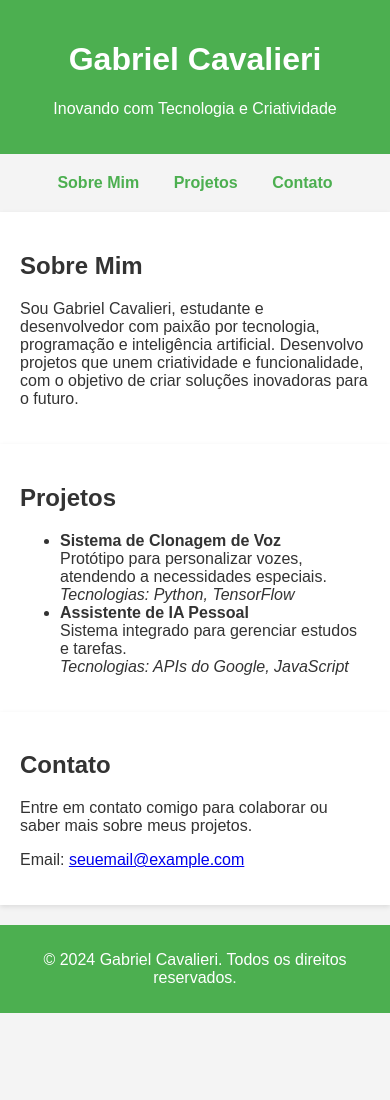
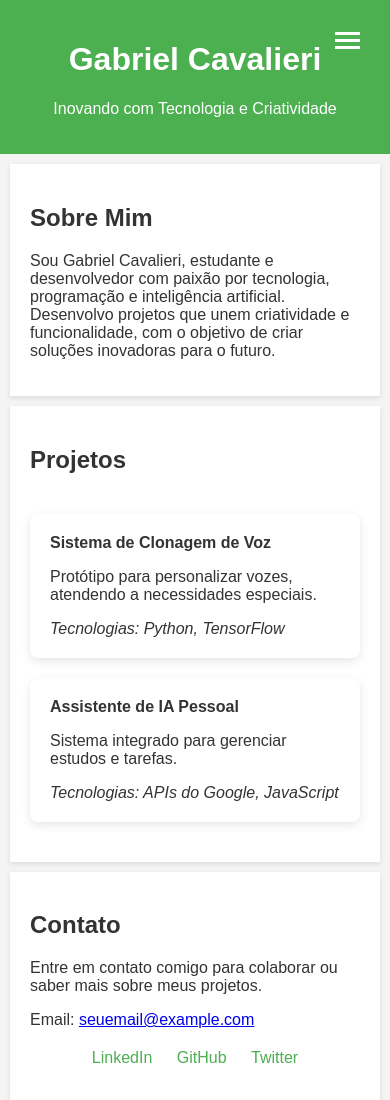
Before and after one commit to gabrielcavalieri/gabrielcavalieri.github.io, a plain HTML site: page index.html in a window 390 px wide. Shown: the top 1100 px of the page. Before the commit the page ends 1013 px from the top, so only its background shows below. Drawn offline with Linux system fonts and the light colour scheme.

Commit message:
Update index.html

```diff
--- a/index.html
+++ b/index.html
@@ -12,29 +12,92 @@
             background-color: #f4f4f4;
             color: #333;
         }
+
         header {
             background-color: #4CAF50;
             color: white;
             padding: 20px 10px;
             text-align: center;
+            position: relative;
         }
+
         nav {
             text-align: center;
             margin: 20px 0;
         }
+
         nav a {
             text-decoration: none;
             color: #4CAF50;
             margin: 0 15px;
             font-weight: bold;
+            transition: all 0.3s ease;
         }
+
+        nav a:hover {
+            color: #2E7D32;
+            border-bottom: 2px solid #2E7D32;
+        }
+
         section {
             max-width: 900px;
             margin: auto;
             padding: 20px;
             background: white;
             box-shadow: 0 2px 5px rgba(0, 0, 0, 0.1);
+            margin-bottom: 20px;
         }
+
+        .projetos-grid {
+            display: grid;
+            grid-template-columns: repeat(auto-fit, minmax(300px, 1fr));
+            gap: 20px;
+            padding: 20px 0;
+        }
+
+        .projeto-card {
+            background: #fff;
+            padding: 20px;
+            border-radius: 8px;
+            box-shadow: 0 3px 10px rgba(0, 0, 0, 0.1);
+            transition: transform 0.3s ease;
+        }
+
+        .projeto-card:hover {
+            transform: translateY(-5px);
+        }
+
+        .menu-hamburger {
+            display: none;
+            flex-direction: column;
+            cursor: pointer;
+            padding: 10px;
+        }
+
+        .menu-hamburger span {
+            width: 25px;
+            height: 3px;
+            background-color: white;
+            margin: 2px 0;
+            transition: 0.4s;
+        }
+
+        .redes-sociais {
+            margin: 20px 0;
+            text-align: center;
+        }
+
+        .redes-sociais a {
+            margin: 0 10px;
+            color: #4CAF50;
+            text-decoration: none;
+            transition: color 0.3s ease;
+        }
+
+        .redes-sociais a:hover {
+            color: #2E7D32;
+        }
+
         footer {
             text-align: center;
             padding: 10px;
@@ -42,15 +105,56 @@
             color: white;
             margin-top: 20px;
         }
+
+        @media screen and (max-width: 768px) {
+            .menu-hamburger {
+                display: flex;
+                position: absolute;
+                top: 20px;
+                right: 20px;
+            }
+
+            nav {
+                display: none;
+                width: 100%;
+                position: absolute;
+                top: 80px;
+                background: white;
+                box-shadow: 0 2px 5px rgba(0, 0, 0, 0.1);
+                z-index: 1000;
+            }
+
+            nav.active {
+                display: flex;
+                flex-direction: column;
+            }
+
+            nav a {
+                display: block;
+                padding: 15px;
+                margin: 0;
+                border-bottom: 1px solid #eee;
+            }
+
+            section {
+                margin: 10px;
+                width: auto;
+            }
+        }
     </style>
 </head>
 <body>
     <header>
         <h1>Gabriel Cavalieri</h1>
         <p>Inovando com Tecnologia e Criatividade</p>
+        <div class="menu-hamburger" onclick="toggleMenu()">
+            <span></span>
+            <span></span>
+            <span></span>
+        </div>
     </header>
 
-    <nav>
+    <nav id="menu">
         <a href="#sobre-mim">Sobre Mim</a>
         <a href="#projetos">Projetos</a>
         <a href="#contato">Contato</a>
@@ -63,28 +167,48 @@
 
     <section id="projetos">
         <h2>Projetos</h2>
-        <ul>
-            <li>
-                <strong>Sistema de Clonagem de Voz</strong><br>
-                Protótipo para personalizar vozes, atendendo a necessidades especiais. <br>
+        <div class="projetos-grid">
+            <div class="projeto-card">
+                <strong>Sistema de Clonagem de Voz</strong>
+                <p>Protótipo para personalizar vozes, atendendo a necessidades especiais.</p>
                 <em>Tecnologias: Python, TensorFlow</em>
-            </li>
-            <li>
-                <strong>Assistente de IA Pessoal</strong><br>
-                Sistema integrado para gerenciar estudos e tarefas. <br>
+            </div>
+            <div class="projeto-card">
+                <strong>Assistente de IA Pessoal</strong>
+                <p>Sistema integrado para gerenciar estudos e tarefas.</p>
                 <em>Tecnologias: APIs do Google, JavaScript</em>
-            </li>
-        </ul>
+            </div>
+        </div>
     </section>
 
     <section id="contato">
         <h2>Contato</h2>
         <p>Entre em contato comigo para colaborar ou saber mais sobre meus projetos.</p>
         <p>Email: <a href="mailto:seuemail@example.com">seuemail@example.com</a></p>
+
+        <div class="redes-sociais">
+            <a href="#" target="_blank">LinkedIn</a>
+            <a href="#" target="_blank">GitHub</a>
+            <a href="#" target="_blank">Twitter</a>
+        </div>
     </section>
 
     <footer>
         <p>&copy; 2024 Gabriel Cavalieri. Todos os direitos reservados.</p>
     </footer>
+
+    <script>
+        function toggleMenu() {
+            const menu = document.getElementById('menu');
+            menu.classList.toggle('active');
+        }
+
+        // Fecha o menu quando clicar em um link
+        document.querySelectorAll('nav a').forEach(link => {
+            link.addEventListener('click', () => {
+                document.getElementById('menu').classList.remove('active');
+            });
+        });
+    </script>
 </body>
 </html>
```
